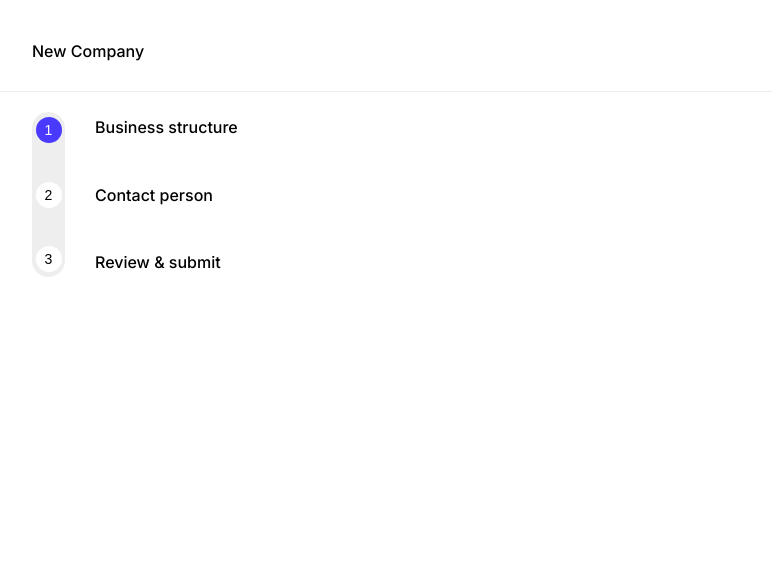
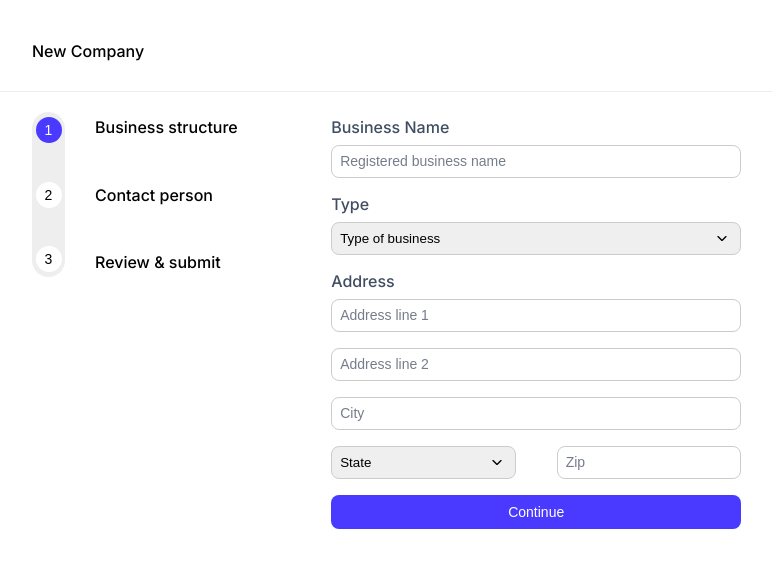
Before and after one commit to yeynerArenales/companycreator, a Next.js app: page / in a window 1280 px wide. Shown: the top 568 px of the page, without its empty margins (56-828 px from the left). Built offline with nearby package versions, Linux system fonts and the light colour scheme.

Commit message:
feat: custom text field and custom select added, business form created

```diff
--- /dev/null
+++ b/src/app/components/Buttons/Button.tsx
@@ -0,0 +1,30 @@
+"use client";
+import React from "react";
+import styled from "styled-components";
+
+interface CustomButtonProps {
+  label: string;
+  onClick: () => void;
+}
+
+const Button = styled.button<{ selected?: boolean }>`
+  cursor: pointer;
+  width: 100%;
+  height: 34px;
+  display: flex;
+  justify-content: center;
+  align-items: center;
+  border: none;
+  background: #4a3aff;
+  color: white;
+  border-radius: 8px;
+  font-weight: 400;
+  font-size: 14px;
+`;
+
+export const CustomButton: React.FC<CustomButtonProps> = ({
+  label,
+  onClick,
+}) => {
+  return <Button onClick={onClick}>{label}</Button>;
+};
--- /dev/null
+++ b/src/app/components/Buttons/index.ts
@@ -0,0 +1 @@
+export { CustomButton } from "./Button";
--- /dev/null
+++ b/src/app/components/Forms/BusinessForm.tsx
@@ -0,0 +1,86 @@
+"use client";
+import React from "react";
+import { CustomSelect, CustomTextField } from "../Inputs";
+import styled from "styled-components";
+import { CustomButton } from "../Buttons";
+
+const Container = styled.div`
+  width: 410px;
+  margin: 25px 0;
+`;
+
+const DoubleInput = styled.div`
+  width: 100%;
+  display: flex;
+  justify-content: space-between;
+  align-items: center;
+`;
+
+const InputBox = styled.div`
+  width: 45%;
+`;
+
+const BusinessForm = ({}) => {
+  return (
+    <Container>
+      <CustomTextField
+        label="Business Name"
+        placeholder="Registered business name"
+        value=""
+        onChange={() => {}}
+      />
+
+      <CustomSelect
+        label="Type"
+        options={["1", "2", "3"]}
+        placeholder="Type of business"
+        selectedOption=""
+        onSelect={(option) => {
+          console.log(option);
+        }}
+      />
+
+      <CustomTextField
+        label="Address"
+        placeholder="Address line 1"
+        value=""
+        onChange={() => {}}
+      />
+
+      <CustomTextField
+        placeholder="Address line 2"
+        value=""
+        onChange={() => {}}
+      />
+
+      <CustomTextField placeholder="City" value="" onChange={() => {}} />
+
+      <DoubleInput>
+        <InputBox>
+          <CustomSelect
+            options={["1", "2", "3"]}
+            placeholder="State"
+            selectedOption=""
+            onSelect={(option) => {
+              console.log(option);
+            }}
+          />
+        </InputBox>
+
+        <InputBox>
+          <CustomTextField
+            placeholder="Zip"
+            value=""
+            onChange={() => {}}
+          />
+        </InputBox>
+      </DoubleInput>
+
+      <CustomButton label="Continue" onClick={()=> {console.log('click')}}/>
+
+    </Container>
+
+  );
+};
+
+export default BusinessForm;
--- /dev/null
+++ b/src/app/components/Forms/index.ts
@@ -0,0 +1 @@
+export * from './BusinessForm';
--- /dev/null
+++ b/src/app/components/Inputs/Select.tsx
@@ -0,0 +1,78 @@
+"use client";
+import React from "react";
+import styled from "styled-components";
+
+interface CustomSelectProps {
+  label?: string;
+  placeholder: string;
+  options: string[];
+  selectedOption: string;
+  onSelect: (option: string) => void;
+}
+const Wrapper = styled.div`
+  display: flex;
+  flex-direction: column;
+  margin-bottom: 16px;
+  width: 100%;
+`;
+
+const Label = styled.label`
+  font-weight: 500;
+  margin-bottom: 8px;
+  font-size: 16px;
+  color: #404d61;
+`;
+
+const Select = styled.select`
+  padding: 8px;
+  border: 1px solid #ccc;
+  border-radius: 8px;
+  appearance: none;
+  background-image: url("/arrow-down.svg");
+  background-repeat: no-repeat;
+  background-position: right 10px center;
+  background-size: 16px;
+  &::placeholder {
+    color: #757d8a;
+    font-size: 12px;
+    font-weight: 400;
+  }
+
+  & svg path {
+    fill: #757d8a;
+  }
+  &[selected] {
+    color: #757d8a;
+  }
+`;
+
+const Option = styled.option`
+  color: #757d8a;
+  font-size: 14px;
+  font-weight: 400;
+`;
+
+export const CustomSelect: React.FC<CustomSelectProps> = ({
+  label = null,
+  placeholder,
+  options,
+  selectedOption,
+  onSelect,
+}) => {
+  return (
+    <Wrapper>
+      {label && <Label>{label}</Label>}
+      <Select
+        value={selectedOption}
+        onChange={(event) => onSelect(event.target.value)}
+      >
+        <Option value="">{placeholder}</Option>
+        {options.map((option) => (
+          <Option key={option} value={option}>
+            {option}
+          </Option>
+        ))}
+      </Select>
+    </Wrapper>
+  );
+};
--- /dev/null
+++ b/src/app/components/Inputs/TextField.tsx
@@ -0,0 +1,52 @@
+"use client";
+import React from "react";
+import styled from "styled-components";
+
+interface CustomTextFieldProps {
+  label?: string;
+  placeholder: string;
+  value: string;
+  onChange: (event: React.ChangeEvent<HTMLInputElement>) => void;
+}
+
+const Wrapper = styled.div`
+  display: flex;
+  flex-direction: column;
+  margin-bottom: 16px;
+`;
+
+const Label = styled.label`
+  font-weight: 500;
+  margin-bottom: 8px;
+  font-size: 16px;
+  color: #404d61;
+`;
+
+const InputStyled = styled.input`
+  padding: 8px;
+  border: 1px solid #ccc;
+  border-radius: 8px;
+  &::placeholder {
+    color: #757d8a;
+    font-size: 14px;
+    font-weight: 400;
+  }
+`;
+
+export const CustomTextField: React.FC<CustomTextFieldProps> = ({
+  label = null,
+  placeholder,
+  value,
+  onChange,
+}) => {
+  return (
+    <Wrapper>
+      {label && <Label>{label}</Label>}
+      <InputStyled
+        value={value}
+        onChange={onChange}
+        placeholder={placeholder}
+      />
+    </Wrapper>
+  );
+};
--- /dev/null
+++ b/src/app/components/Inputs/index.ts
@@ -0,0 +1,2 @@
+export { CustomTextField } from "./TextField";
+export { CustomSelect } from "./Select";
--- a/src/app/components/Sidebar/index.tsx
+++ b/src/app/components/Sidebar/index.tsx
@@ -1,9 +1,10 @@
 "use client";
 import React, { useState } from "react";
 import styled from "styled-components";
+import BusinessForm from "../Forms/BusinessForm";
 
 const Container = styled.div`
-  width: 50%;
+  width: 30%;
   height: auto;
   display: flex;
 `;
@@ -54,6 +55,11 @@ width: 100%;
   font-size: 16px;
 `;
 
+const Test = styled.div`
+  width: 100%;
+  display: flex;
+`;
+
 const Sidebar = () => {
   const buttons: number[] = [1, 2, 3];
   const subtitles: string[] = [
@@ -63,6 +69,7 @@ const Sidebar = () => {
   ];
   const [form, setForm] = useState(1);
   return (
+    <Test>
       <Container>
         <ButtonsBox>
           {buttons.map((b) => (
@@ -81,6 +88,9 @@ const Sidebar = () => {
           ))}
         </SubTitlesBox>
       </Container>
+
+      <BusinessForm />
+    </Test>
   );
 };
 
--- a/src/app/page.tsx
+++ b/src/app/page.tsx
@@ -1,6 +1,7 @@
 import React from "react";
 import Header from "./components/Header";
 import Sidebar from "./components/Sidebar";
+import BusinessForm from "./components/Forms/BusinessForm";
 
 export default function Home() {
   return (
```
Also changed, not shown: public/arrow-down.svg (added). Lines whose indentation alone changed are shown as unchanged.
